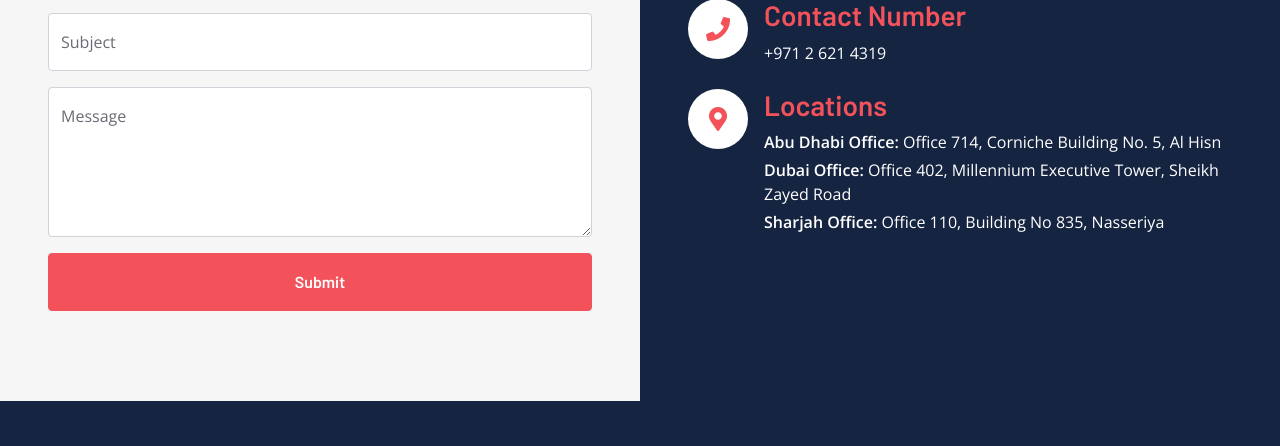
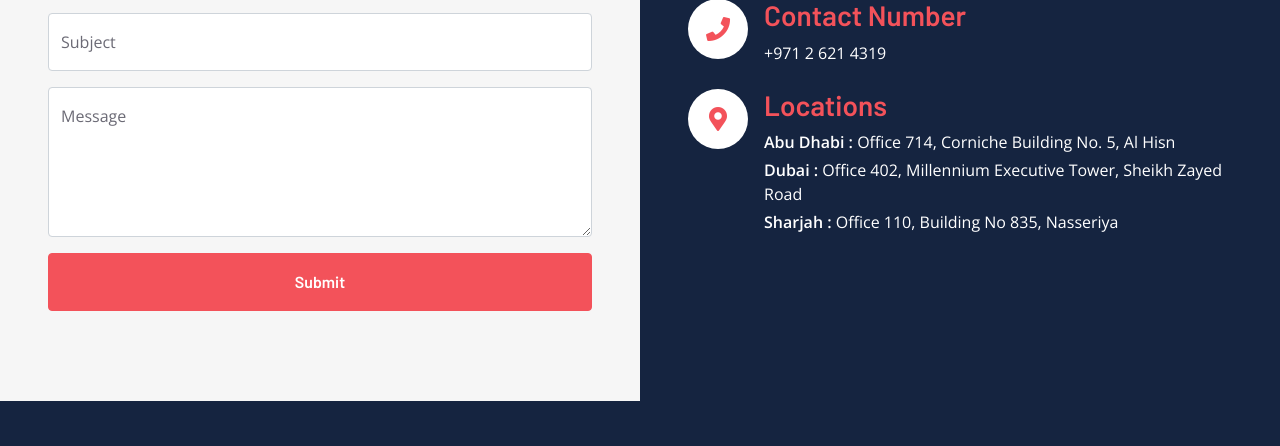
Before and after one commit to aamaudit/aamaudit.com, a plain HTML site: page contact.html in a window 1280 px wide. Shown: the part 578-1024 px from the top of the page. Drawn offline with nearby package versions, Linux system fonts and the light colour scheme.

Commit message:
Updated file with recent changes

```diff
--- a/contact.html
+++ b/contact.html
@@ -152,9 +152,9 @@
                         </div>
                         <div>
                             <h3 class="text-primary">Locations</h3>
-                            <p class="mb-1"><strong>Abu Dhabi Office:</strong> Office 714, Corniche Building No. 5, Al Hisn</p>
-                            <p class="mb-1"><strong>Dubai Office:</strong> Office 402, Millennium Executive Tower, Sheikh Zayed Road</p>
-                            <p class="mb-0"><strong>Sharjah Office:</strong> Office 110, Building No 835, Nasseriya</p>
+                            <p class="mb-1"><strong>Abu Dhabi :</strong> Office 714, Corniche Building No. 5, Al Hisn</p>
+                            <p class="mb-1"><strong>Dubai :</strong> Office 402, Millennium Executive Tower, Sheikh Zayed Road</p>
+                            <p class="mb-0"><strong>Sharjah :</strong> Office 110, Building No 835, Nasseriya</p>
                         </div>
                     </div>
                 </div>
```
Also changed, not shown: about.html (+0 -1 lines), index.html (+2 -3 lines), service.html (+0 -1 lines).
